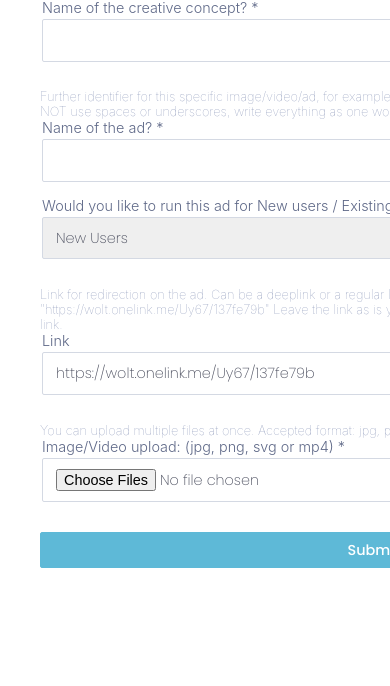
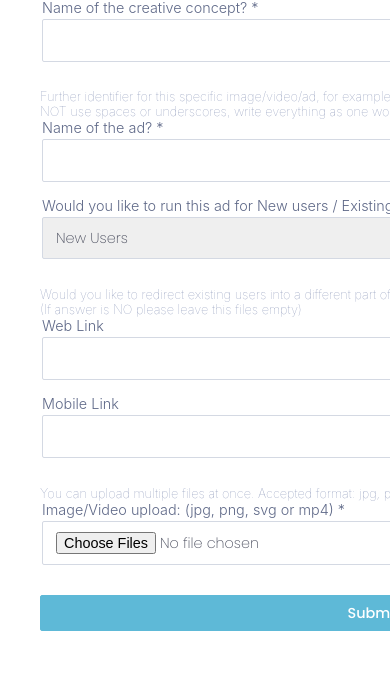
Before and after one commit to smartlyio/adsform, a Flask app: page /createad in a window 390 px wide; the page is wider, and only the part inside the window is pictured. Shown: the part 1136-1822 px from the top of that part. Before the commit the page ends 1704 px from the top of that part, so only its background shows below. Run offline with Flask 2, Linux system fonts and the light colour scheme; some libraries are stand-ins or nearby versions.

Commit message:
CSE-3154 added weblink and mobilelink textboxes in the form

```diff
--- a/countries_cities.json
+++ b/countries_cities.json
@@ -25,12 +25,14 @@
         "tbilisi"
     ],
     "HRV": [
+        "karlovac",
         "osijek",
         "pula",
         "rijeka",
         "samobor",
         "slavonski brod",
         "split",
+        "Šibenik",
         "varaždin",
         "velika gorica",
         "zadar",
@@ -95,7 +97,8 @@
         "ostrava",
         "pardubice",
         "pilsen",
-        "prague"
+        "prague",
+        "Ústí"
     ],
     "JPN": [
         "akita",
--- a/flask_wtforms/forms.py
+++ b/flask_wtforms/forms.py
@@ -36,6 +36,7 @@ class AdForm(FlaskForm):
         creativeconcept = StringField("Name of the creative concept? *", [Regexp('^\w+$', message="Concept must contain only letters numbers or underscore"), Length(max=25, message="Concept must be betwen 2 & 25 characters"), DataRequired()])
         adname = StringField("Name of the ad? *",[Regexp('^\w+$', message="Ad name must contain only letters numbers or underscore"), Length(max=25, message="Ad name must be betwen 2 & 25 characters"), DataRequired()])
         objective = SelectField("Would you like to run this ad for New users / Existing Users  or both? *", [DataRequired()], choices=["New Users", "Existing Users", "Both"])
-        link = URLField("Link", validators=[url()], default="https://wolt.onelink.me/Uy67/137fe79b")
+        weblink = StringField("Web Link", default="")
+        mobilelink = StringField("Mobile Link", default="")
         attachments = MultipleFileField('Image/Video upload: (jpg, png, svg or mp4) *')
         submit = SubmitField("Submit")
--- a/flask_wtforms/routes.py
+++ b/flask_wtforms/routes.py
@@ -79,7 +79,8 @@ def createad():
 							mediasizename,
 							video_length,
 							media_url,
-							form['link'].data,
+							form['weblink'].data,
+							form['mobilelink'].data,
 							form['country'].data,
 							city.capitalize(),
 							form['objective'].data, # UA or R&F or both
--- a/flask_wtforms/templates/adcreation.jinja2
+++ b/flask_wtforms/templates/adcreation.jinja2
@@ -166,13 +166,23 @@
           {% endif %}
         </fieldset>
 
-        <p class="description">Link for redirection on the ad. Can be a deeplink or a regular link.
-        Default value is : "https://wolt.onelink.me/Uy67/137fe79b"
-        Leave the link as is you do not need this, otherwise change with your own link.</p>
-        <fieldset class="form-field">{{ form.link.label }} {{ form.link }}
-          {% if form.link.errors %}
+        <p class="description">Would you like to redirect existing users into a different part of the app? if YES! Please add the following information.
+        (If answer is NO please leave this files empty)</p>
+        <fieldset class="form-field">{{ form.weblink.label }} {{ form.weblink }}
+          {% if form.weblink.errors %}
             <ul class="errors">
-              {% for error in form.link.errors %}
+              {% for error in form.weblink.errors %}
+                <li class="error">
+                    <i class="fas fa-exclamation"></i> <span class="error-message">{{ error }}</span>
+                </li>
+              {% endfor %}
+            </ul>
+          {% endif %}
+        </fieldset>
+        <fieldset class="form-field">{{ form.mobilelink.label }} {{ form.mobilelink }}
+          {% if form.mobilelink.errors %}
+            <ul class="errors">
+              {% for error in form.mobilelink.errors %}
                 <li class="error">
                     <i class="fas fa-exclamation"></i> <span class="error-message">{{ error }}</span>
                 </li>
```
